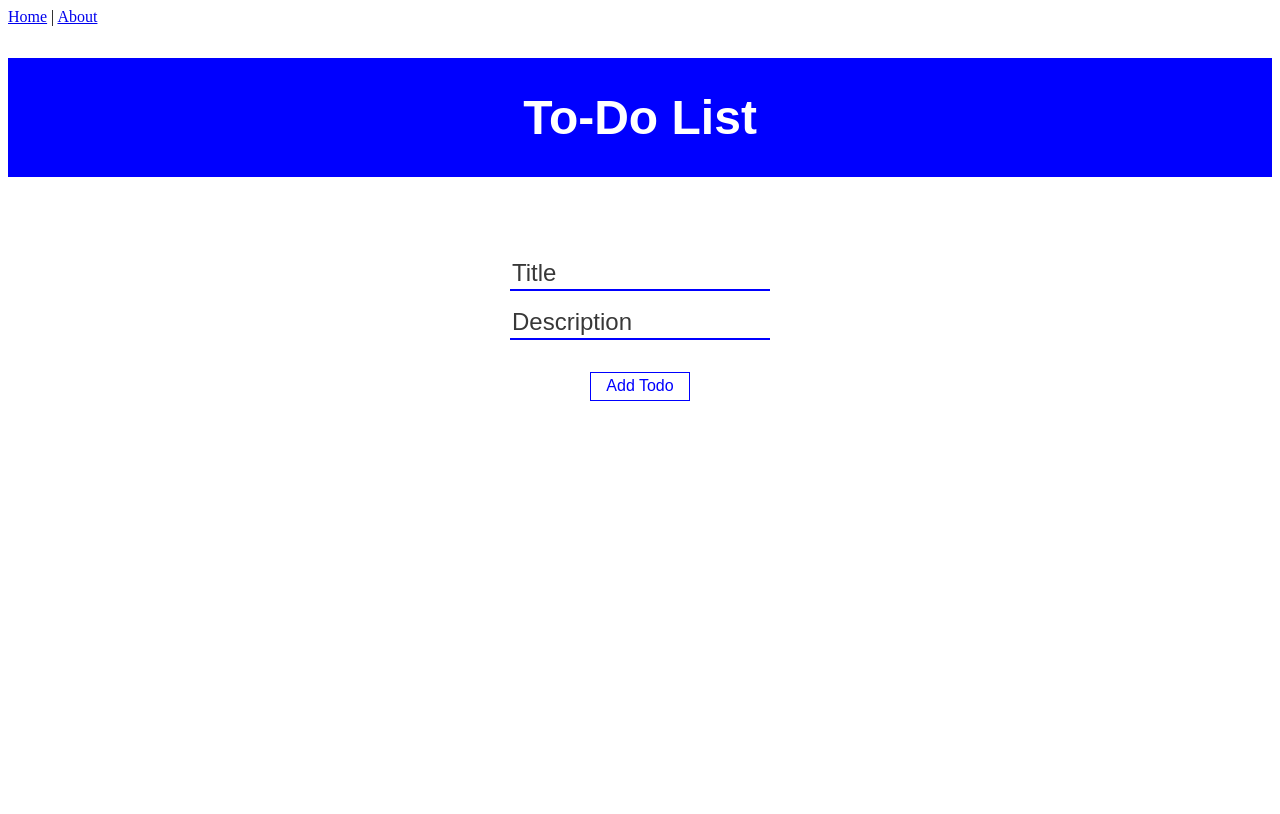
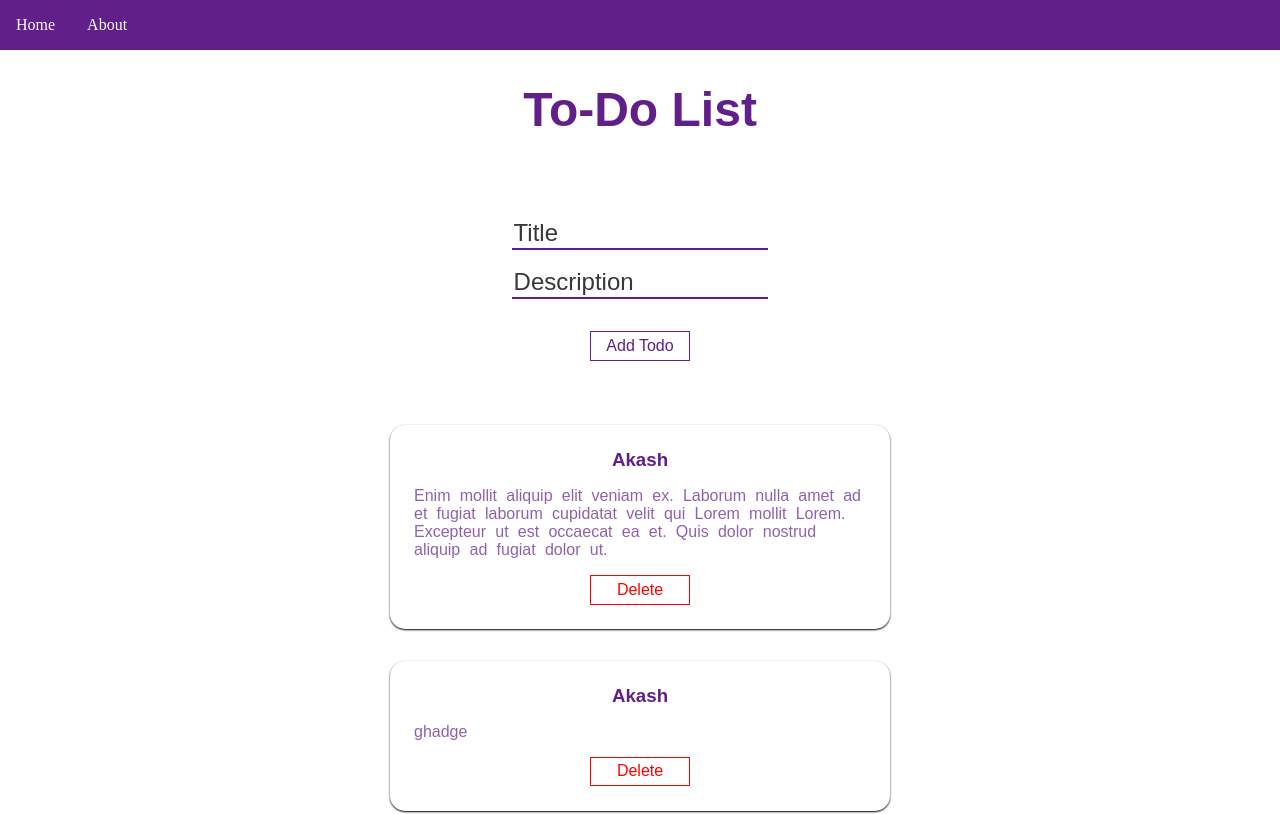
Before and after one commit to akashghadge/Todo-Vue-Store, a Vue app: page /#/ in a window 1280 px wide. Shown: the top 814 px of the page. Built offline with nearby package versions, Linux system fonts and the light colour scheme.

Commit message:
Project completed

```diff
--- a/package.json
+++ b/package.json
@@ -3,6 +3,7 @@
   "version": "0.1.0",
   "private": true,
   "scripts": {
+    "start": "npm run serve",
     "serve": "vue-cli-service serve",
     "build": "vue-cli-service build"
   },
--- a/src/App.vue
+++ b/src/App.vue
@@ -1,9 +1,11 @@
 <template>
   <div id="app">
-    <div id="nav">
-      <router-link to="/">Home</router-link> |
-      <router-link to="/about">About</router-link>
-    </div>
+    <nav>
+      <div id="nav">
+        <router-link class="nav-item" to="/">Home</router-link>
+        <router-link to="/about" class="nav-item">About</router-link>
+      </div>
+    </nav>
     <keep-alive>
       <router-view />
     </keep-alive>
@@ -11,4 +13,24 @@
 </template>
 
 <style>
+* {
+  padding: 0;
+  margin: 0;
+  box-sizing: border-box;
+}
+:root {
+  --theme: hsl(277, 63%, 33%);
+}
+nav {
+  padding: 1rem;
+  background-color: var(--theme);
+}
+.nav-item {
+  margin-right: 2rem;
+  text-decoration: none;
+  color: white;
+}
+.nav-item:hover {
+  transform: scale(1.4);
+}
 </style>
--- a/src/components/Todo-List/Heading.vue
+++ b/src/components/Todo-List/Heading.vue
@@ -12,8 +12,7 @@ export default {
 .heading {
   font-size: 3rem;
   font-family: Arial, Helvetica, sans-serif;
-  color: white;
-  background-color: blue;
+  color: var(--theme);
   text-align: center;
   padding: 2rem 0rem;
 }
--- a/src/components/Todo-List/InputFields.vue
+++ b/src/components/Todo-List/InputFields.vue
@@ -21,6 +21,7 @@ export default {
       this.$emit("add-todo", {
         title: this.title,
         desc: this.desc,
+        id: Math.random(),
       });
     },
   },
@@ -39,26 +40,27 @@ export default {
   font-size: 1.5rem;
   padding: 0.1rem;
   border: none;
-  border-bottom: solid 2px blue;
+  border-bottom: solid 2px var(--theme);
   outline: none;
-  font-weight: 700;
+  font-weight: 500;
 }
 .inputFieldsDiv input::placeholder {
   text-transform: capitalize;
-  font-weight: 400;
+  font-weight: 200;
   color: rgba(0, 0, 0, 0.781);
 }
 .inputFieldsDiv button {
+  font-family: Arial, Helvetica, sans-serif;
   width: 100px;
   padding: 0.3rem;
   margin-top: 1rem;
   font-size: 1rem;
-  color: blue;
+  color: var(--theme);
   background-color: white;
-  border: solid 1px blue;
+  border: solid 1px var(--theme);
 }
 .inputFieldsDiv button :hover {
   color: white;
-  background-color: blue;
+  background-color: var(--theme);
 }
 </style>
--- /dev/null
+++ b/src/components/Todo-List/SingleTodo.vue
@@ -0,0 +1,50 @@
+<template>
+  <div class="singleTodo">
+    <h3>{{ todo.title }}</h3>
+    <p>{{ todo.desc }}</p>
+    <div style="text-align: center">
+      <button @click="deleteTodo($event, todo.id)">Delete</button>
+    </div>
+  </div>
+</template>
+
+<script>
+export default {
+  name: "SingleTodo",
+  props: {
+    todo: Object,
+  },
+  methods: {
+    deleteTodo(e, todoId) {
+      this.$emit("delete-todo", { id: todoId });
+    },
+  },
+};
+</script>
+
+<style>
+.singleTodo {
+  font-family: Arial, Helvetica, sans-serif;
+  padding: 1rem;
+}
+.singleTodo h3 {
+  text-transform: capitalize;
+  text-align: center;
+  color: var(--theme);
+}
+.singleTodo p {
+  color: var(--theme);
+  opacity: 0.7;
+  word-spacing: 0.3rem;
+  margin-top: 1rem;
+}
+.singleTodo button {
+  width: 100px;
+  padding: 0.3rem;
+  margin-top: 1rem;
+  font-size: 1rem;
+  color: red;
+  background-color: white;
+  border: solid 1px red;
+}
+</style>
--- a/src/components/Todo-List/Todos.vue
+++ b/src/components/Todo-List/Todos.vue
@@ -1,18 +1,45 @@
 <template>
-  <ul>
-    <li v-for="todo in todoList" v-bind:key="todo.title">
-      {{ todo.title }} : {{ todo.desc }}
-    </li>
-  </ul>
+  <div class="allTodo">
+    <div class="todoDiv" v-for="todo in todoList" v-bind:key="todo.id">
+      <SingleTodo :todo="todo" v-on:delete-todo="deleteTodo" />
+    </div>
+  </div>
 </template>
 
 <script>
+import SingleTodo from "./SingleTodo.vue";
 export default {
+  components: {
+    SingleTodo,
+  },
   props: {
     todoList: Array,
+  },
+  data() {
+    return {};
+  },
+  methods: {
+    deleteTodo(todo) {
+      this.$emit("delete-todo-main", todo);
+    },
   },
 };
 </script>
 
 <style>
+.allTodo {
+  display: grid;
+  justify-content: space-around;
+}
+.todoDiv {
+  margin: 1rem;
+  padding: 0.5rem;
+  box-shadow: 0px 1px 2px 0px black;
+  border-radius: 15px;
+  max-width: 500px;
+  min-width: 300px;
+  min-height: 150px;
+}
+/* @media (max-width: 500px) {
+} */
 </style>
--- a/src/main.js
+++ b/src/main.js
@@ -3,7 +3,6 @@ import App from './App.vue'
 import router from './router'
 
 Vue.config.productionTip = false
-
 new Vue({
   router,
   render: h => h(App)
--- a/src/views/Home.vue
+++ b/src/views/Home.vue
@@ -2,7 +2,7 @@
   <div class="home">
     <Heading />
     <InputFields v-on:add-todo="addtodo" />
-    <Todos :todoList="todoList" />
+    <Todos :todoList="todoList" v-on:delete-todo-main="deleteTodo" />
   </div>
 </template>
 
@@ -19,12 +19,26 @@ export default {
     Todos,
   },
   data: function () {
-    return { todoList: [] };
+    return {
+      todoList: [
+        { id: 1, title: "akash", desc: "Enim mollit aliquip elit veniam ex. Laborum nulla amet ad et fugiat laborum cupidatat velit qui Lorem mollit Lorem. Excepteur ut est occaecat ea et. Quis dolor nostrud aliquip ad fugiat dolor ut." },
+        { id: 2, title: "akash", desc: "ghadge" },
+        { id: 3, title: "akash", desc: "ghadge" },
+      ],
+    };
   },
   methods: {
     addtodo: function (todo) {
       this.todoList.push(todo);
     },
+    deleteTodo(todo) {
+      this.todoList = this.todoList.filter((value) => {
+        if (value.id == todo.id) {
+          return false;
+        }
+        return true;
+      });
+    },
   },
 };
 </script>
```
